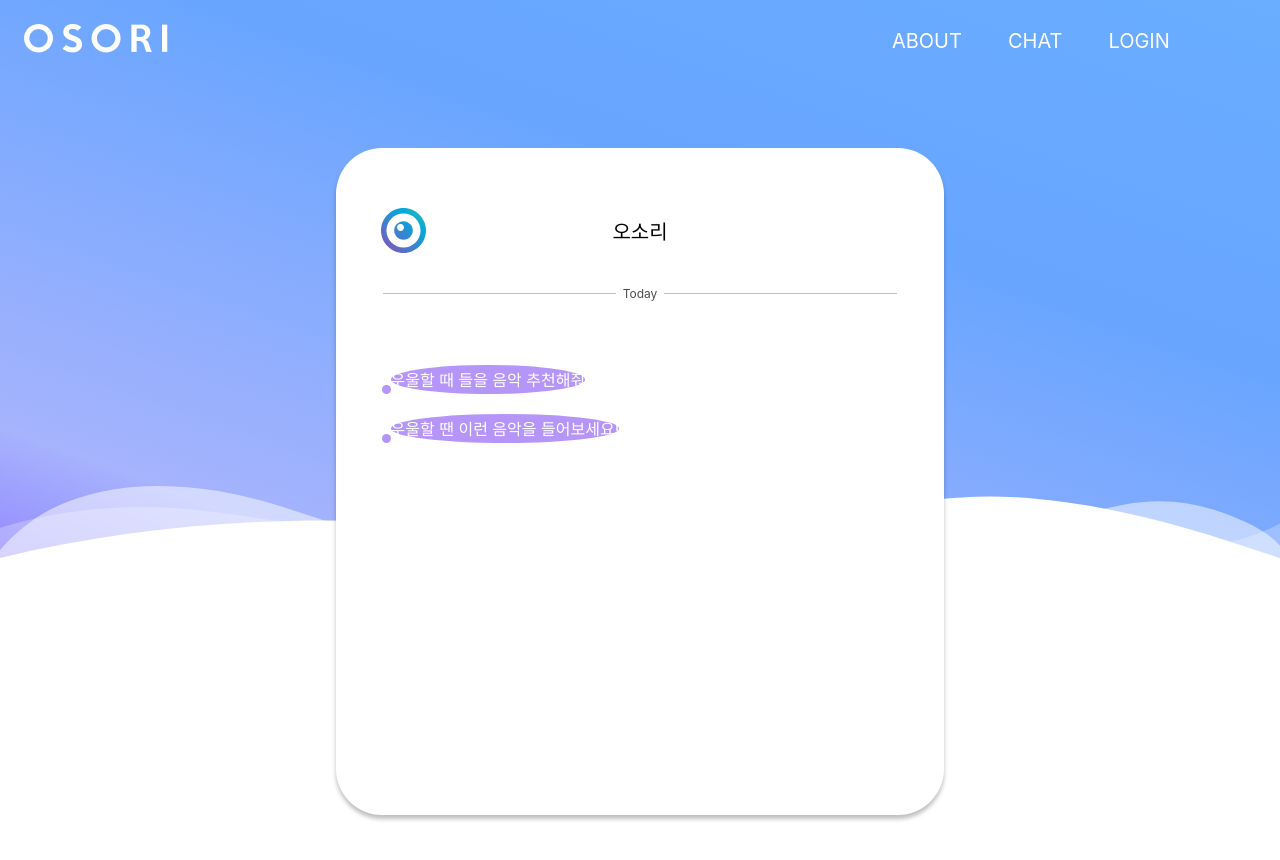
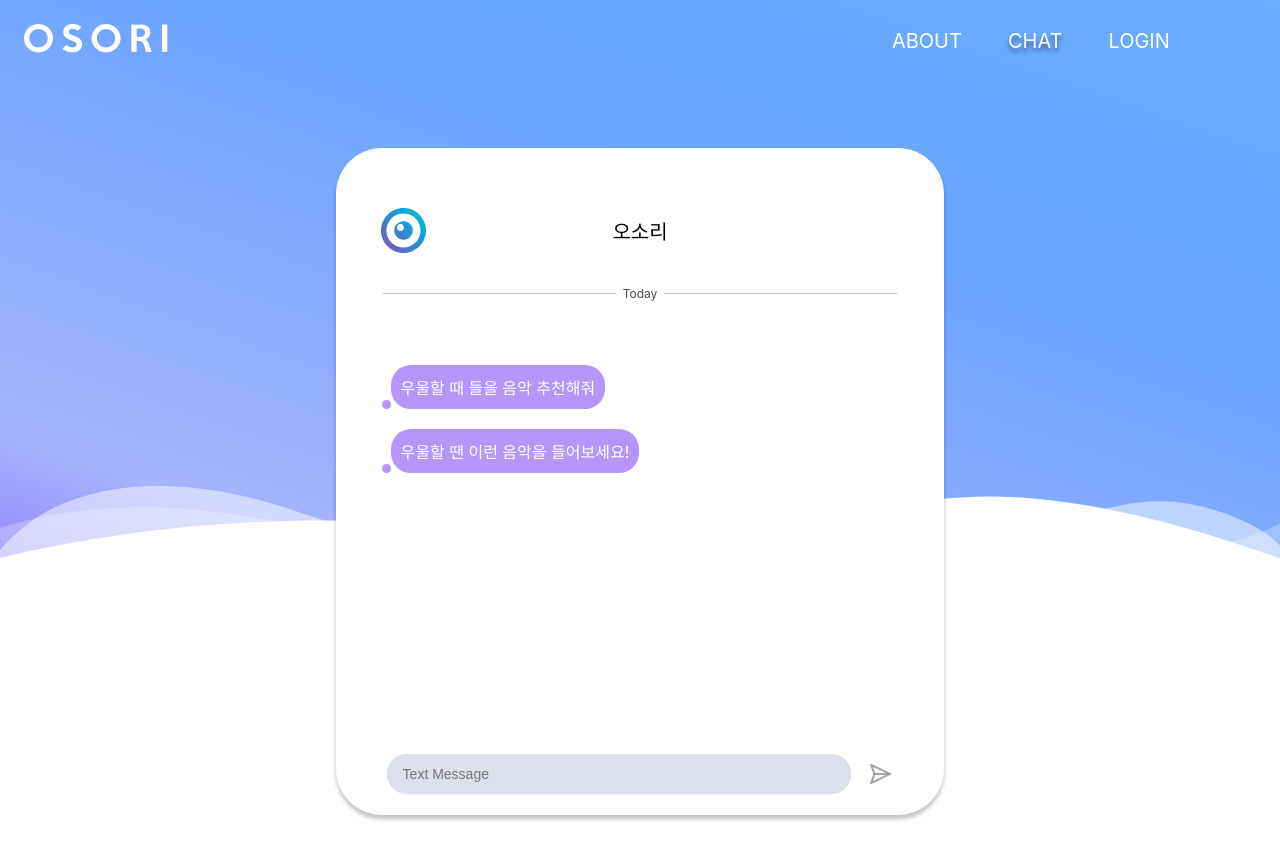
Before and after one commit to OsoriProject/Osori-FE, a Next.js app: page /chat/1 in a window 1280 px wide. Shown: the top 860 px of the page. Built offline with nearby package versions, Linux system fonts and the light colour scheme; a web font is replaced by a local one.

Commit message:
chore: implement chat page 채팅 페이지 구현

```diff
--- a/components/ChatElem.tsx
+++ b/components/ChatElem.tsx
@@ -1,4 +1,4 @@
-interface chatObj{
+export interface chatObj{
   sender: number, // 0: Osori, 1: user
   content: string
 }
@@ -10,7 +10,7 @@ const ChatElem = ({chatElemProps} : {chatElemProps: chatObj}) =>{
         <div className="speech">
           <div className="tail"></div>
           <div className="body">
-            <p>{chatElemProps.content}</p>
+            {chatElemProps.content}
           </div>
         </div>
       </div>
@@ -23,16 +23,20 @@ const ChatElem = ({chatElemProps} : {chatElemProps: chatObj}) =>{
         }
         .speech{
           display:flex;
-          height:1.8em;
-          max-width:100%;
+          min-height:1.8em;
+          max-width:50%;
           align-items:flex-end;
         }
         .body{
           display:flex;
           align-items:center;
           justify-content:center;
-          border-radius:50%;
-          height:1.8em;
+          border-radius:20px;
+          padding:0px;
+          color:white;
+          min-height:1.8em;
+          padding:10px;
+          box-sizing:border-box;
           background-color: ${chatElemProps.sender === 0 ? "#B695F9" : "#68A5FF"};
           order: ${chatElemProps.sender === 0 ? 1 : 0}
         }
@@ -40,12 +44,11 @@ const ChatElem = ({chatElemProps} : {chatElemProps: chatObj}) =>{
           border-radius:100%;
           width:0.56em;
           height:0.56em;
+          flex-shrink:0;
           background-color: ${chatElemProps.sender === 0 ? "#B695F9" : "#68A5FF"};
           order: ${chatElemProps.sender === 0 ? 0 : 1}
         }
-        p{
-          color:white;
-        }
+
       `}</style>
     </>
   );
--- a/components/Navbar.tsx
+++ b/components/Navbar.tsx
@@ -27,6 +27,7 @@ function NavBar(){
     window.addEventListener('scroll', changeNavbarBackgroundOnScroll);
     return () => window.removeEventListener('scroll', changeNavbarBackgroundOnScroll);
   }, [])
+
   return (
     <nav className={navbar ? "navbar active" : "navbar"}>
       <div className="nav-brand">
@@ -37,7 +38,7 @@ function NavBar(){
           <a className={router.pathname==="/" ? "selected" : ""}>ABOUT</a>
         </Link>
         <Link href="/chat/1">
-          <a className={router.pathname==="/chat/1" ? "selected" : ""}>CHAT</a>
+          <a className={router.pathname==="/chat/[id]" ? "selected" : ""}>CHAT</a>
         </Link>
         <Link href="/">
           {isLogin ?
--- a/pages/chat/[id].tsx
+++ b/pages/chat/[id].tsx
@@ -1,7 +1,9 @@
 import { NextPage } from "next";
 import Image from "next/image";
+import { useEffect, useState } from "react";
 import ChatElem from "../../components/ChatElem";
 import Container from "../../components/Container";
+import { chatObj } from "../../components/ChatElem";
 const userSpeech = {
   sender: 1,
   content: "우울할 때 들을 음악 추천해줘"
@@ -12,7 +14,16 @@ const osoriSpeech = {
 }
 
 const Chat : NextPage = () => {
-
+  const [msg, setMsg] = useState({});
+  const [msgList, setMsgList] = useState<chatObj[]>([
+    userSpeech, osoriSpeech
+  ]);
+  const handleSendMessage = ()=>{
+    alert("Message Sent");
+  }
+  useEffect(()=>{
+    setMsgList([userSpeech, osoriSpeech]);
+  }, [])
   return (
     <>
       <div className="container">
@@ -37,9 +48,25 @@ const Chat : NextPage = () => {
             <div id="line"></div>
           </div>
           <div className="chat-screen">
-            <ChatElem chatElemProps={userSpeech} />
-            <ChatElem chatElemProps={osoriSpeech} />
+            {msgList && msgList.map((msgObj)=>{
+              return <ChatElem key={msgObj.content} chatElemProps={msgObj} />
+            })}
           </div>
+          <form onSubmit={handleSendMessage} className="chat-form">
+            <input
+              type="hidden"
+            />
+            <input
+              type="text"
+              className="chat-input"
+              placeholder="Text Message"
+            />
+            <button type="submit">
+              <div style={{position:"relative", width:"34px", height:"34px"}}>
+                <Image src="/images/send.svg" layout="fill"/>
+              </div>
+            </button>
+          </form>
         </Container>
       </div>
       <style jsx>{`
@@ -80,6 +107,33 @@ const Chat : NextPage = () => {
         .chat-screen{
           width:85%;
           margin-top: 2.75em;
+          flex:0.95;
+        }
+        .chat-form{
+          width:85%;
+          display:flex;
+          align-items:center;
+          justify-content:center;
+        }
+        .chat-input{
+          height: 40px;
+          border: none;
+          padding: 0.5rem 1rem;
+          border-radius: 40px;
+          margin: 0 0.5rem 0 0;
+          width: calc(100% - 52px);
+          background-color: #dedfed;
+          box-shadow: inset 0 0 0 2px #dedfed;
+          font-size: 14px;
+          font-family: 'GmarketSans', sans-serif;
+          font-weight: normal;
+          transition: 0.15s all ease-in-out;
+          box-sizing: border-box;
+        }
+        button{
+          all: unset;
+          border-radius:50%;
+          cursor: pointer;
         }
       `}</style>
     </>
--- a/pages/index.tsx
+++ b/pages/index.tsx
@@ -7,11 +7,6 @@ import Link from 'next/link'
 const Home: NextPage = () => {
   return (
     <>
-      <Head>
-        <title>소리를 만나다, 오소리</title>
-        <meta name="viewport" content="width=device-width, initial-scale=1, minimum-scale=1, user-scalable=no" />
-        <link rel="shortcut icon" href="/icons/favicon.ico"/>
-      </Head>
       <section className="banner">
         <div className="banner-logo">
           <div className="stroke-logo-container">
```
Also changed, not shown: public/images/send.svg (added).
